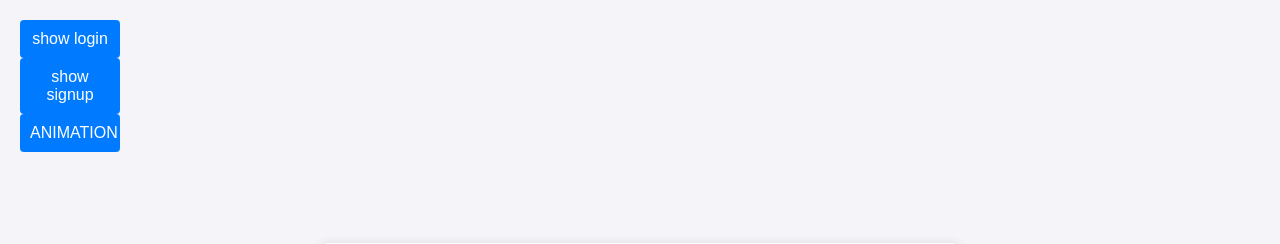
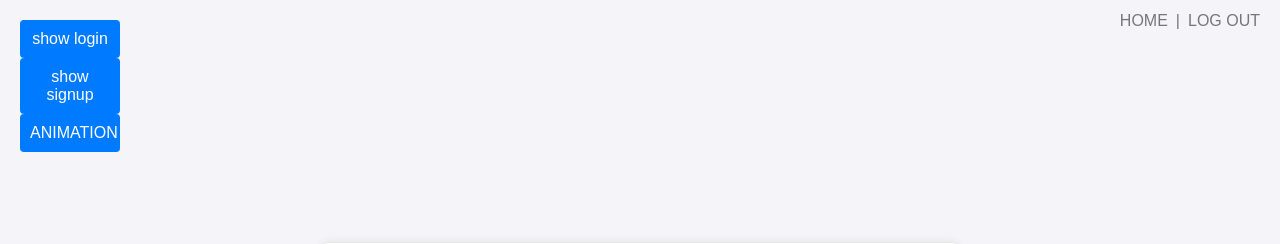
Before and after one commit to acejs21/ChatDa, a Spring Boot app: page / in a window 1280 px wide. Shown: the top 244 px of the page. Run offline with Spring Boot 4, Linux system fonts and the light colour scheme; some of the project's set-up classes (security, data sources, template engines, error pages and the like) are left out, and stand-ins take their place.

Commit message:
add navbar (home, logout)

```diff
--- /dev/null
+++ b/src/main/resources/static/css/navbar.css
@@ -0,0 +1,28 @@
+#navbar{
+    position: absolute;
+    top : 12px;
+    right : 12px;
+    color : #777;
+}
+
+.navbar-item{
+    margin : 0px 8px;
+    cursor : pointer;
+    position : relative
+}
+
+.navbar-item::after {
+    content: '';
+    position: absolute;
+    width: 0;
+    height: 1px;
+    bottom: -3px;
+    left: 0;
+    background-color: #777;
+    visibility: hidden;
+    transition: all 0.3s ease-in-out;
+}
+.navbar-item:hover::after {
+    visibility: visible;
+    width: 100%;
+}
--- a/src/main/resources/static/js/home.js
+++ b/src/main/resources/static/js/home.js
@@ -3,7 +3,7 @@ const container = document.getElementById("container");
 container.classList.add('move');
 const anim = document.getElementById("animation");
 anim.addEventListener("click", () => {
-
+    container.classList.add('out');
 });
 //
 
--- /dev/null
+++ b/src/main/resources/static/js/navbar.js
@@ -0,0 +1,27 @@
+const body = document.body;
+
+const navbar = document.createElement("div");
+navbar.id = "navbar";
+
+const home = document.createElement("span");
+home.innerText = "HOME";
+home.classList.add("navbar-item");
+home.addEventListener("click", ()=>{
+    window.location.href = "/";
+});
+
+const bar = document.createElement("span");
+bar.innerText = "|";
+
+const logout = document.createElement("span");
+logout.classList.add("navbar-item");
+logout.innerText = "LOG OUT";
+logout.addEventListener("click", ()=>{
+    sessionStorage.clear();
+    window.location.href = "/";
+});
+
+navbar.appendChild(home);
+navbar.appendChild(bar);
+navbar.appendChild(logout);
+body.appendChild(navbar);
--- a/src/main/resources/templates/calendar.html
+++ b/src/main/resources/templates/calendar.html
@@ -9,6 +9,7 @@
     <link rel="stylesheet" href="https://stackpath.bootstrapcdn.com/bootstrap/4.1.0/css/bootstrap.min.css"
           integrity="sha384-9gVQ4dYFwwWSjIDZnLEWnxCjeSWFphJiwGPXr1jddIhOegiu1FwO5qRGvFXOdJZ4" crossorigin="anonymous">
     <link rel="stylesheet" type="text/css" href="/css/calendar.css">
+    <link rel="stylesheet" type="text/css" href="/css/navbar.css">
 </head>
 <body>
 <div class="container-fluid">
@@ -98,6 +99,7 @@
 
 <script src="js/config.js" defer></script>
 <script src="js/calendar.js" defer></script>
+<script src="js/navbar.js" defer></script>
 
 <!-- Optional JavaScript for bootstrap -->
 <!-- jQuery first, then Popper.js, then Bootstrap JS -->
--- a/src/main/resources/templates/chat.html
+++ b/src/main/resources/templates/chat.html
@@ -32,9 +32,7 @@
 </body>
 
 <script src="js/config.js" defer></script>
-<script src="../static/js/config.js" defer></script>
-
 <script src="js/chat.js" defer></script>
-<script src="../static/js/chat.js" defer></script>
+<script src="js/navbar.js" defer></script>
 
 </html>
--- a/src/main/resources/templates/diary.html
+++ b/src/main/resources/templates/diary.html
@@ -9,8 +9,7 @@
 
 </div>
 <script src="js/config.js" defer></script>
-<script src="../static/js/config.js" defer></script>
-
 <script src="js/diary.js" defer></script>
+<script src="js/navbar.js" defer></script>
 </body>
 </html>
--- a/src/main/resources/templates/home.html
+++ b/src/main/resources/templates/home.html
@@ -4,6 +4,7 @@
     <meta charset="utf-8">
     <link rel="stylesheet" type="text/css" href="/css/home.css">
     <link rel="stylesheet" type="text/css" href="/css/animation.css">
+    <link rel="stylesheet" type="text/css" href="/css/navbar.css">
 
     <title>chatDa</title>
 </head>
@@ -49,9 +50,11 @@
         <button class="temp-btn" id="animation" >ANIMATION</button>
     </div>
     </div> <!-- /container -->
+
 </body>
 
 <script src="js/config.js" defer></script>
 <script src="js/home.js" defer></script>
+<script src="js/navbar.js" defer></script>
 
 </html>
--- a/src/main/resources/templates/temp.html
+++ b/src/main/resources/templates/temp.html
@@ -65,6 +65,7 @@
             background-color: #0056b3;
         }
     </style>
+    <link rel="stylesheet" type="text/css" href="/css/navbar.css">
 </head>
 <body>
     <div class="container">
@@ -82,9 +83,7 @@
     </div>
 
     <script src="js/config.js" defer></script>
-    <script src="../static/js/config.js" defer></script>
-
     <script src="js/temp.js" defer></script>
-    <script src="../static/js/temp.js" defer></script>
+    <script src="js/navbar.js" defer></script>
 </body>
 </html>
```
